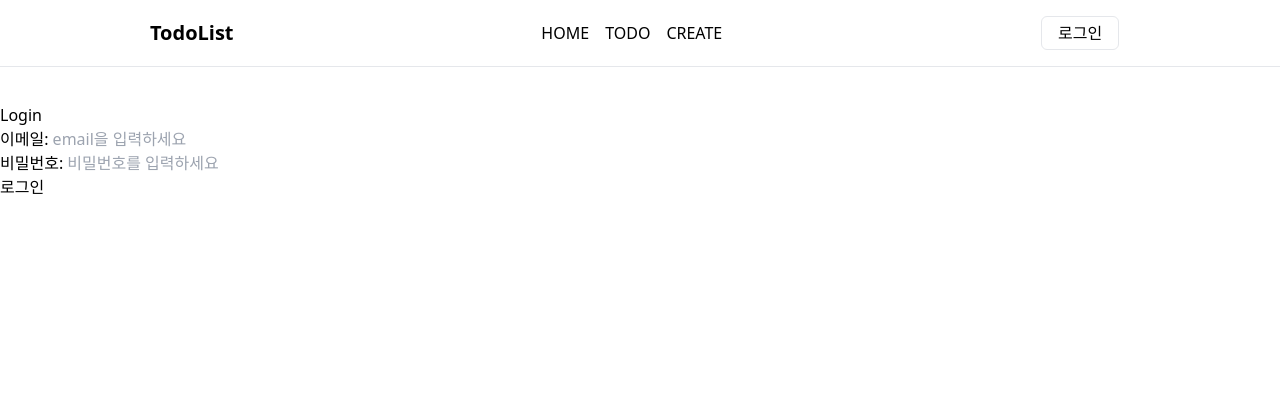
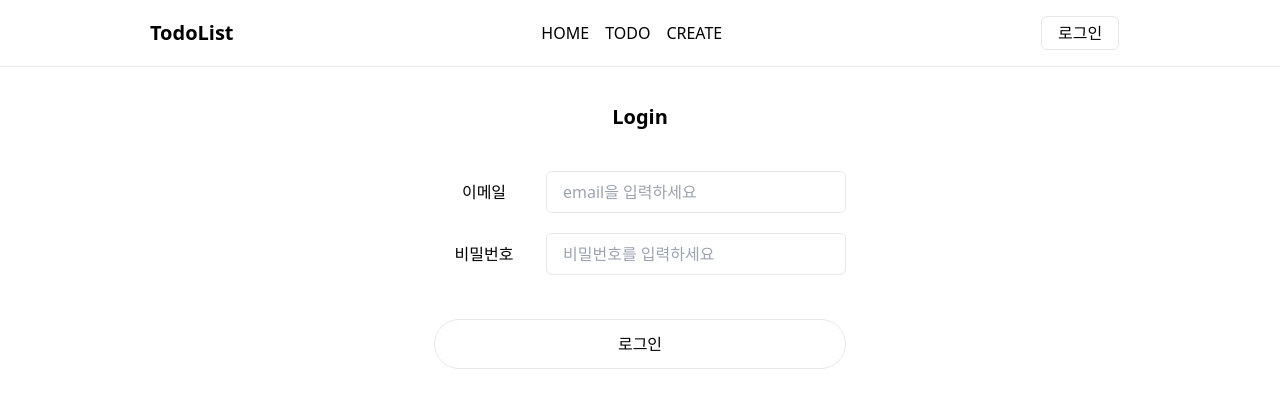
Before and after one commit to minijae011030/Vue_TodoList, a Vue app: page /login in a window 1280 px wide. Shown: the top 408 px of the page. Built offline with nearby package versions, Linux system fonts and the light colour scheme.

Commit message:
Design: 로그인 페이지 디자인

```diff
--- a/src/Pages/LoginPage.vue
+++ b/src/Pages/LoginPage.vue
@@ -1,14 +1,33 @@
 <template lang="">
-  <div>
-    <h1>Login</h1>
-    <form>
-      <p>이메일: <input v-model.trim="email" type="text" placeholder="email을 입력하세요" /></p>
-      <p>
-        비밀번호:
-        <input v-model.trim="password" type="password" placeholder="비밀번호를 입력하세요" />
-      </p>
+  <div class="flex flex-col items-center gap-10">
+    <h1 class="text-xl font-bold">Login</h1>
+    <form class="flex flex-col gap-5">
+      <div class="flex gap-3 text-center items-center">
+        <p class="w-[100px]">이메일</p>
+        <input
+          class="border rounded-md px-4 py-2 w-[300px]"
+          v-model.trim="email"
+          type="text"
+          placeholder="email을 입력하세요"
+        />
+      </div>
+      <div class="flex gap-3 text-center items-center">
+        <p class="w-[100px]">비밀번호</p>
+        <input
+          class="border rounded-md px-4 py-2 w-[300px]"
+          v-model.trim="password"
+          type="password"
+          placeholder="비밀번호를 입력하세요"
+        />
+      </div>
 
-      <button type="submit" @click="login">로그인</button>
+      <button
+        class="mt-6 border rounded-full p-3 hover:bg-gray-100 transition-all"
+        type="submit"
+        @click="login"
+      >
+        로그인
+      </button>
     </form>
   </div>
 </template>
```
